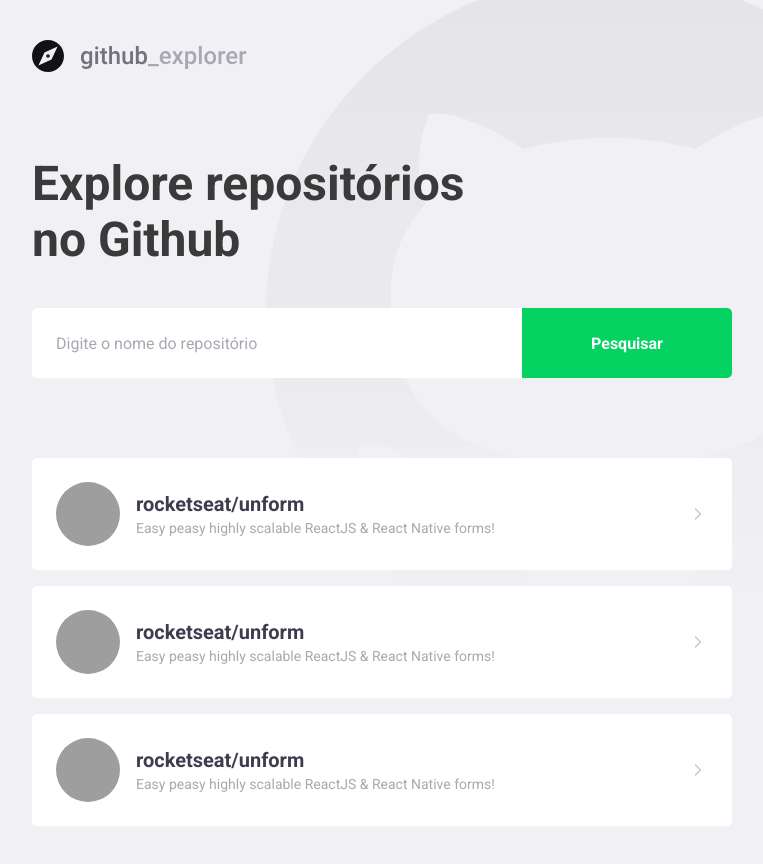
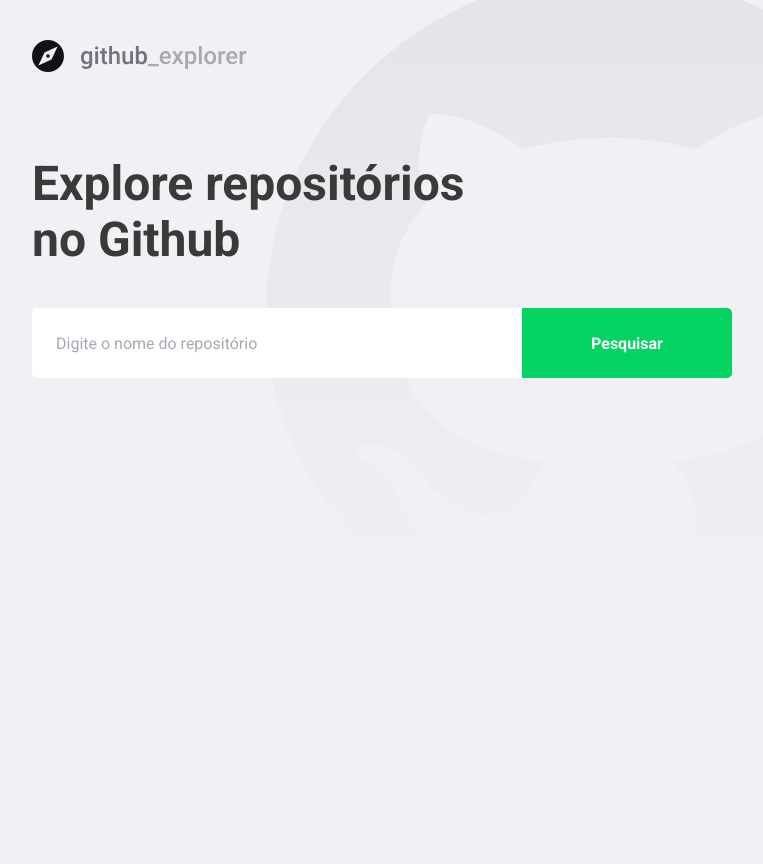
Before and after one commit to eduardoacdiogo/goStack_Rocketseat, a React (Create React App) app in the folder nivel03/primeiro-projeto-react/: page / in a window 1280 px wide. Shown: the whole page, without its empty margins (148-911 px from the left). After the commit the page ends 800 px from the top, so only its background shows below. Built offline with nearby package versions, Linux system fonts and the light colour scheme; grey boxes are pictures that could not be loaded.

Commit message:
conectando a API

```diff
--- a/nivel03/primeiro-projeto-react/package.json
+++ b/nivel03/primeiro-projeto-react/package.json
@@ -10,6 +10,7 @@
     "@types/node": "^12.0.0",
     "@types/react-dom": "^16.9.8",
     "@types/react-router-dom": "^5.1.6",
+    "axios": "^0.21.0",
     "polished": "^4.0.5",
     "react": "^17.0.1",
     "react-dom": "^17.0.1",
--- a/nivel03/primeiro-projeto-react/src/pages/Dashboard/index.tsx
+++ b/nivel03/primeiro-projeto-react/src/pages/Dashboard/index.tsx
@@ -1,60 +1,66 @@
-import React from 'react';
+import React, { useState, FormEvent } from 'react';
 import { FiChevronRight } from 'react-icons/fi';
+import api from '../../services/api';
 
 import logoImg from '../../assets/images/logo.svg';
 
 import { Title, Form, Repositories } from './styles';
 
+interface Repository {
+  full_name: string;
+  description: string;
+  owner: {
+    login: string;
+    avatar_url: string;
+  };
+}
+
 const Dashboard: React.FC = () => {
+  const [newRepo, setNewRepo] = useState('');
+  const [repositories, setRepositories] = useState<Repository[]>([]);
+
+  async function handleAddRepository(
+    e: FormEvent<HTMLFormElement>,
+  ): Promise<void> {
+    e.preventDefault();
+
+    const response = await api.get<Repository>(`repos/${newRepo}`);
+
+    const repository = response.data;
+
+    setRepositories([...repositories, repository]);
+    setNewRepo('');
+  }
+
   return (
     <>
       <img src={logoImg} alt="Github Explorer" />
       <Title>Explore repositórios no Github</Title>
 
-      <Form>
-        <input placeholder="Digite o nome do repositório" />
+      <Form onSubmit={handleAddRepository}>
+        <input
+          value={newRepo}
+          placeholder="Digite o nome do repositório"
+          onChange={e => setNewRepo(e.target.value)}
+        />
         <button type="submit">Pesquisar</button>
       </Form>
 
       <Repositories>
-        <a href="teste">
+        {repositories.map(repository => (
+          <a key={repository.full_name} href="teste">
             <img
-            src="https://avatars3.githubusercontent.com/u/37848906?s=460&u=ab88902851e7f9e3d3742a60cd4dcd6a73d5437b&v=4"
-            alt="Eduardo Andre"
+              src={repository.owner.avatar_url}
+              alt={repository.owner.login}
             />
             <div>
-            <strong>rocketseat/unform</strong>
-            <p>Easy peasy highly scalable ReactJS & React Native forms!</p>
+              <strong>{repository.full_name}</strong>
+              <p>{repository.description}</p>
             </div>
 
             <FiChevronRight size={20} />
           </a>
-
-        <a href="teste">
-          <img
-            src="https://avatars3.githubusercontent.com/u/37848906?s=460&u=ab88902851e7f9e3d3742a60cd4dcd6a73d5437b&v=4"
-            alt="Eduardo Andre"
-          />
-          <div>
-            <strong>rocketseat/unform</strong>
-            <p>Easy peasy highly scalable ReactJS & React Native forms!</p>
-          </div>
-
-          <FiChevronRight size={20} />
-        </a>
-
-        <a href="teste">
-          <img
-            src="https://avatars3.githubusercontent.com/u/37848906?s=460&u=ab88902851e7f9e3d3742a60cd4dcd6a73d5437b&v=4"
-            alt="Eduardo Andre"
-          />
-          <div>
-            <strong>rocketseat/unform</strong>
-            <p>Easy peasy highly scalable ReactJS & React Native forms!</p>
-          </div>
-
-          <FiChevronRight size={20} />
-        </a>
+        ))}
       </Repositories>
     </>
   );
--- a/nivel03/primeiro-projeto-react/src/pages/Dashboard/styles.ts
+++ b/nivel03/primeiro-projeto-react/src/pages/Dashboard/styles.ts
@@ -74,7 +74,8 @@
     }
 
     div {
-      margin-left: 16px;
+      margin: 0 16px;
+      flex: 1;
 
       strong {
         font-size: 20px;
--- /dev/null
+++ b/nivel03/primeiro-projeto-react/src/services/api.ts
@@ -0,0 +1,7 @@
+import axios from 'axios';
+
+const api = axios.create({
+  baseURL: 'https://api.github.com/',
+});
+
+export default api;
```
Also changed, not shown: 1 other file (tests, documents, lock files or other folders). Lines whose indentation alone changed are shown as unchanged.
